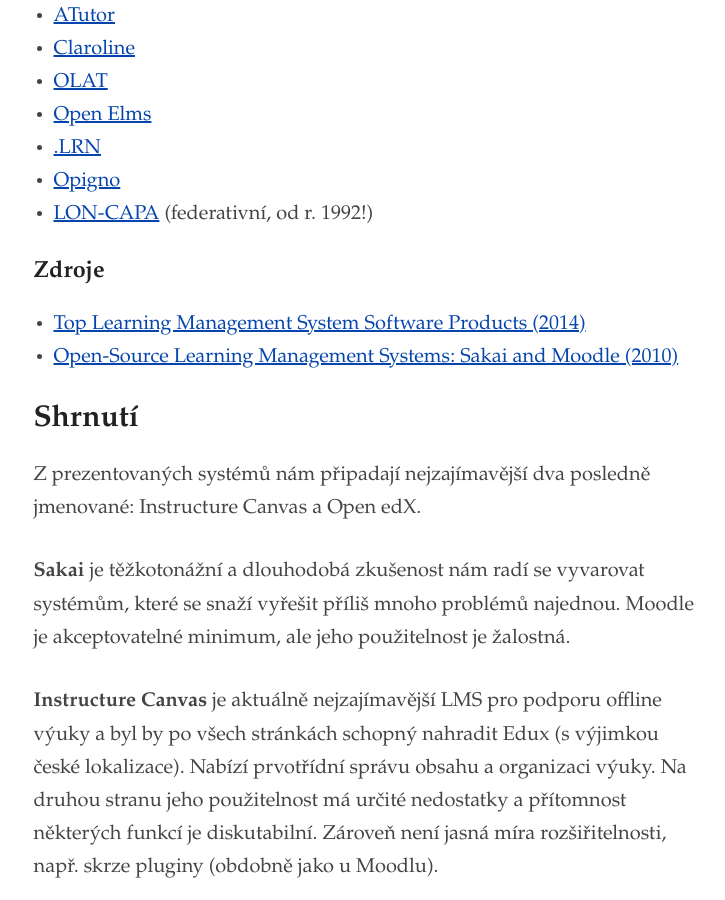
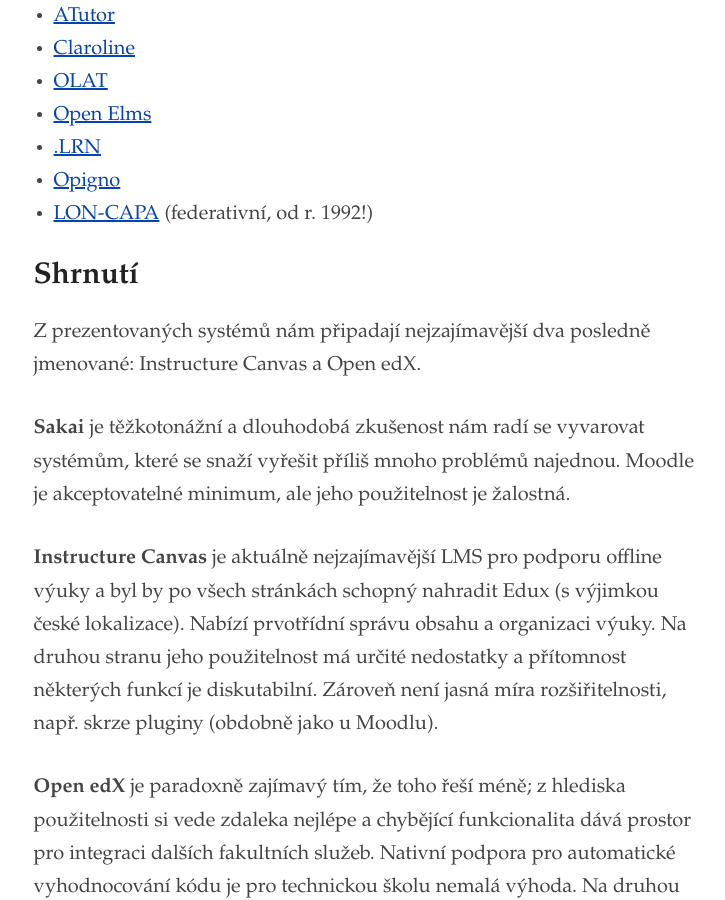
Before and after one commit to jnv/fit-reserse, a Jekyll site: the page built from _posts/2014-08-01-lms.md, in a window 1280 px wide and 900 px high, scrolled down 22845 px. Shown: the whole window, without its empty margins (274-999 px from the left). Built offline with Jekyll 4.4.1, drawn with Linux system fonts in a browser that asks for light colours; some web fonts are replaced; some of the changed text lies outside the part shown.

Commit message:
Zdroje to the end

```diff
--- a/_posts/2014-08-01-lms.md
+++ b/_posts/2014-08-01-lms.md
@@ -422,13 +422,6 @@
 *  [Opigno](https://www.opigno.org/en)
 *  [LON-CAPA](http://www.lon-capa.org/) (federativní, od r. 1992!)
 
-## Zdroje
-
-*  [Top Learning Management System Software Products (2014)](http://www.capterra.com/learning-management-system-software/#infographic)
-*  [Open-Source Learning Management Systems: Sakai and Moodle (2010)](http://www.monarchmedia.com/enewsletter_2010-3/open-source-lms-sakai-and-moodle.pdf)
-
-
-
 # Shrnutí
 
 Z prezentovaných systémů nám připadají nejzajímavější dva posledně jmenované: Instructure Canvas a Open edX.
```
Also changed, not shown: other parts of _posts/2014-08-01-lms.md (+5 -0 lines).
